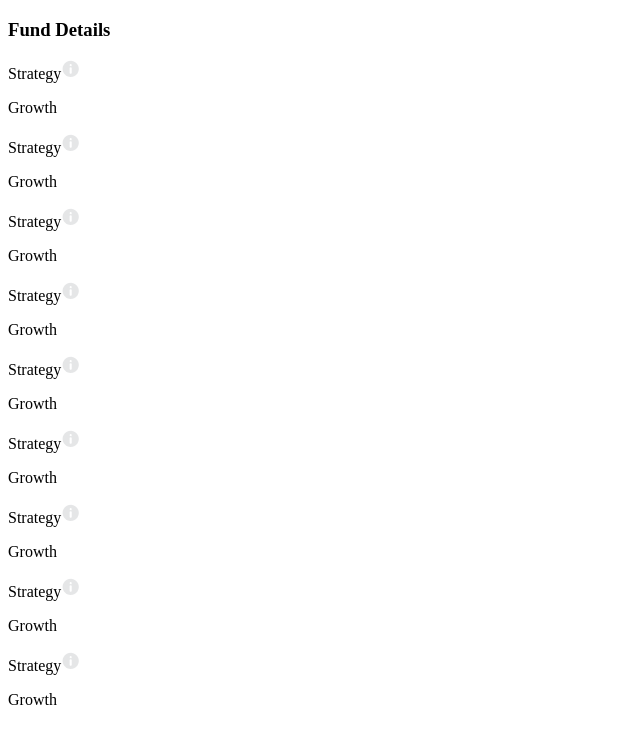
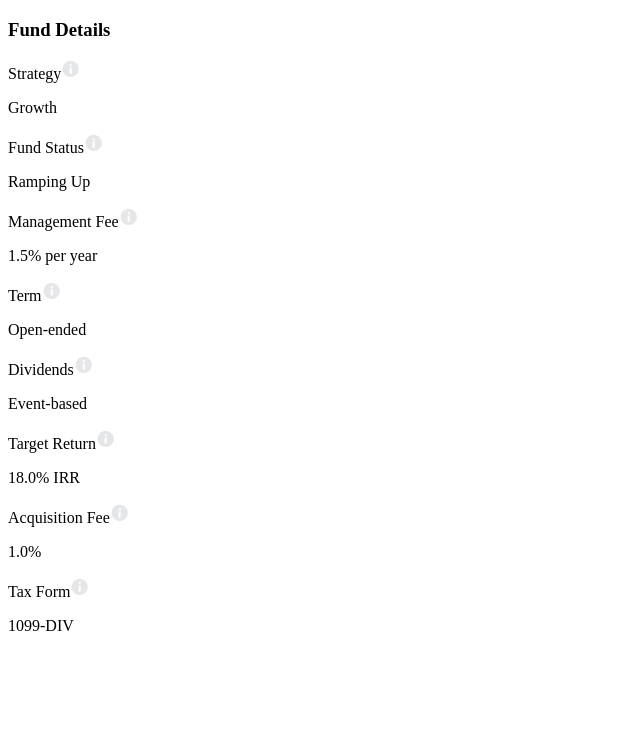
Before and after one commit to Nessrine88/city-fand, a Next.js app: page /page1/FundsDetail in a window 1280 px wide. Shown: the top 744 px of the page, without its empty margins (0-640 px from the left). Built offline with nearby package versions, Linux system fonts and the light colour scheme.

Commit message:
added styles

```diff
--- a/src/pages/page1/FundsDetail.js
+++ b/src/pages/page1/FundsDetail.js
@@ -2,71 +2,70 @@ import React from 'react'
 
 const FundsDetail = () => {
   return (
-    <div className='my-5'>
-      <h3>Fund Details</h3>
-      <div className='w-[50%] grid grid-cols-3 my-5 '>
+    <div className='border-t-[1px] border-b-[1px] border-[#DDDDDD] my-[42px] py-[42px] '>
+      <h3 className='class="font-plus-jakarta-sans text-[20px] font-semibold leading-[28px] tracking-[-0.01em] text-left"'>Fund Details</h3>
+      <div className='w-[70%] grid grid-cols-3 my-5 '>
         <div>
-        <p className='flex'>
+        <p className='flex text-[#989B9F] text-[14px] font-normal leading-[21px] tracking-[-0.5px] text-left'>
             Strategy
-           <img src='/images/exclamation.png' />
+           <img className='ml-1 w-[20px] h-[20px]'src='/images/exclamation.png' />
         </p>
-        <p>Growth</p>
+        <p className='font-plus-jakarta-sans text-[20px] font-semibold leading-[26px] tracking-[-0.24px] text-left text-[#303030] pb-[26px] pt-[8px]  '>Growth</p>
       </div>
       <div>
-        <p className='flex'>
-            Strategy
-           <img src='/images/exclamation.png' />
+        <p className='flex text-[#989B9F] text-[14px] font-normal leading-[21px] tracking-[-0.5px] text-left'>
+        Fund Status
+           <img className='ml-1 w-[20px] h-[20px]'src='/images/exclamation.png' />
         </p>
-        <p>Growth</p>
+        <p className='font-plus-jakarta-sans text-[20px] font-semibold leading-[26px] tracking-[-0.24px] text-left text-[#303030] pb-[26px] pt-[8px]  '>Ramping Up</p>
       </div>
       <div>
-        <p className='flex'>
-            Strategy
-           <img src='/images/exclamation.png' />
+        <p className='flex text-[#989B9F] text-[14px] font-normal leading-[21px] tracking-[-0.5px] text-left'>
+        Management Fee
+           <img className='ml-1 w-[20px] h-[20px]'src='/images/exclamation.png' />
         </p>
-        <p>Growth</p>
+        <p className='font-plus-jakarta-sans text-[20px] font-semibold leading-[26px] tracking-[-0.24px] text-left text-[#303030] pb-[26px] pt-[8px]  '>1.5% per year</p>
       </div>
       <div>
-        <p className='flex'>
-            Strategy
-           <img src='/images/exclamation.png' />
+        <p className='flex text-[#989B9F] text-[14px] font-normal leading-[21px] tracking-[-0.5px] text-left'>
+        Term
+           <img className='ml-1 w-[20px] h-[20px]'src='/images/exclamation.png' />
         </p>
-        <p>Growth</p>
+        <p>Open-ended</p>
       </div>
       <div>
-        <p className='flex'>
-            Strategy
-           <img src='/images/exclamation.png' />
+        <p className='flex text-[#989B9F] text-[14px] font-normal leading-[21px] tracking-[-0.5px] text-left'>
+        Dividends
+           <img className='ml-1 w-[20px] h-[20px]'src='/images/exclamation.png' />
         </p>
-        <p>Growth</p>
+        <p className='font-plus-jakarta-sans text-[20px] font-semibold leading-[26px] tracking-[-0.24px] text-left text-[#303030] pb-[26px] pt-[8px]  '>Event-based</p>
       </div>
       <div>
-        <p className='flex'>
-            Strategy
-           <img src='/images/exclamation.png' />
+        <p className='flex text-[#989B9F] text-[14px] font-normal leading-[21px] tracking-[-0.5px] text-left'>
+        Target Return
+           <img className='ml-1 w-[20px] h-[20px]'src='/images/exclamation.png' />
         </p>
-        <p>Growth</p>
+        <p className='font-plus-jakarta-sans text-[20px] font-semibold leading-[26px] tracking-[-0.24px] text-left text-[#303030] pb-[26px] pt-[8px]  '>18.0% IRR</p>
       </div>
       <div>
-        <p className='flex'>
-            Strategy
-           <img src='/images/exclamation.png' />
+        <p className='flex text-[#989B9F] text-[14px] font-normal leading-[21px] tracking-[-0.5px] text-left'>
+        Acquisition Fee
+           <img className='ml-1 w-[20px] h-[20px]'src='/images/exclamation.png' />
         </p>
-        <p>Growth</p>
+        <p className='font-plus-jakarta-sans text-[20px] font-semibold leading-[26px] tracking-[-0.24px] text-left text-[#303030] pb-[26px] pt-[8px]  '>1.0%</p>
       </div>
       <div>
-        <p className='flex'>
-            Strategy
-           <img src='/images/exclamation.png' />
+        <p className='flex text-[#989B9F] text-[14px] font-normal leading-[21px] tracking-[-0.5px] text-left'>
+
         </p>
-        <p>Growth</p>
+        <p className='font-plus-jakarta-sans text-[20px] font-semibold leading-[26px] tracking-[-0.24px] text-left text-[#303030] pb-[26px] pt-[8px]  '></p>
       </div>
       <div>
-        <p className='flex'>
-            Strategy
-           <img src='/images/exclamation.png' />
+        <p className='flex text-[#989B9F] text-[14px] font-normal leading-[21px] tracking-[-0.5px] text-left'>
+        Tax Form
+           <img className='ml-1 w-[20px] h-[20px]' src='/images/exclamation.png' />
         </p>
-        <p>Growth</p>
+        <p className='font-plus-jakarta-sans text-[20px] font-semibold leading-[26px] tracking-[-0.24px] text-left text-[#303030] pb-[26px] pt-[8px]  '>1099-DIV</p>
       </div>
       </div>
     </div>
```
